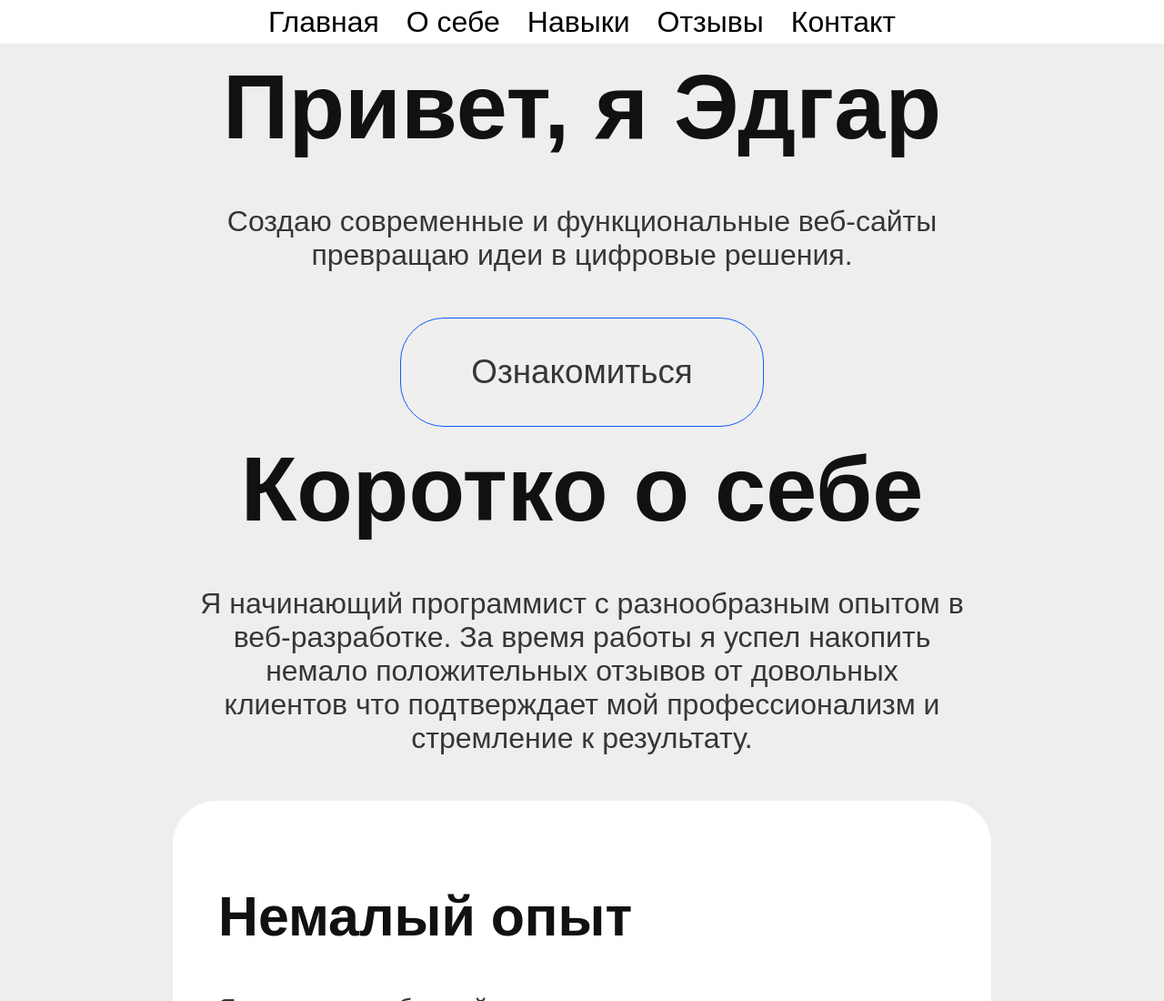
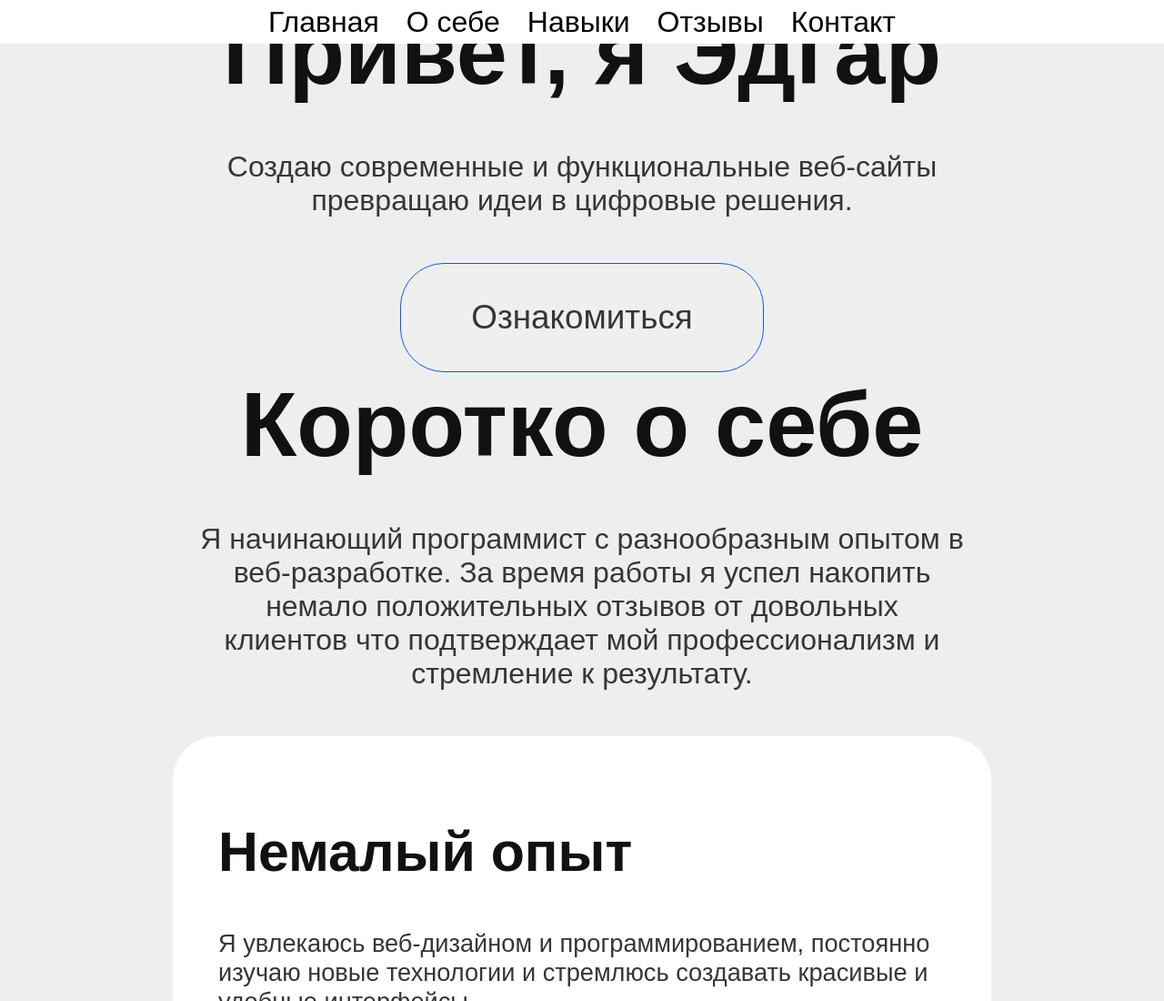
Before and after one commit to Edqwird/porfolio, a plain HTML site: page index.html in a window 1280 px wide. Shown: the top 1100 px of the page at 91% size. Drawn offline with Linux system fonts and the light colour scheme.

Commit message:
Add files via upload

```diff
--- a/main.css
+++ b/main.css
@@ -8,6 +8,10 @@ html {
   margin: 0;
   padding: 0;
   box-sizing: border-box;
+}
+
+.body {
+    padding-top: 6vh;
 }
 
 .bar {
@@ -35,9 +39,9 @@ html {
 
 
 .titleOne {
-    padding-top: 6vh;
+    /* padding-top: 6vh; */
     width: 100%;
-    min-height: 60vh;
+    min-height: 50vh;
     display: flex;
     justify-content: center;
     align-items: center;
```
